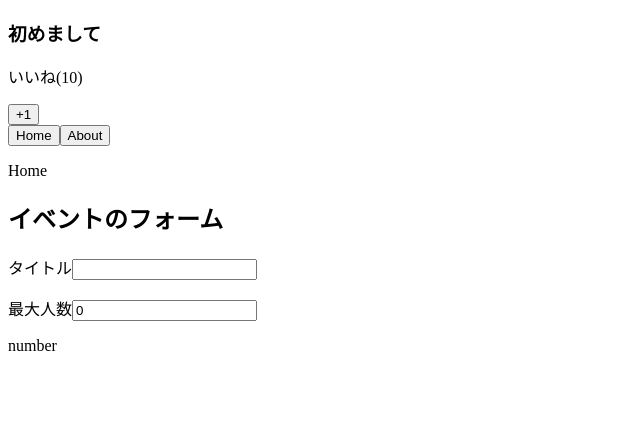
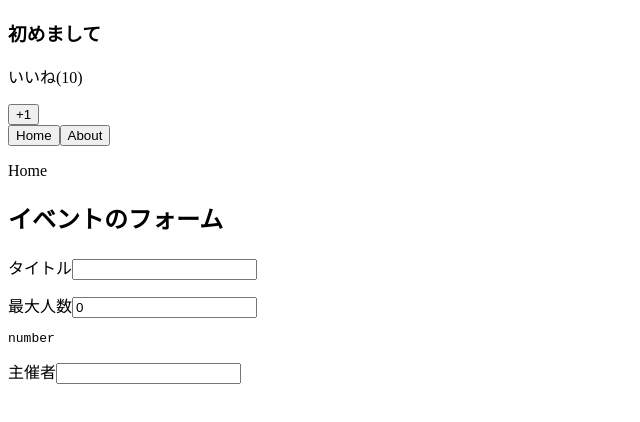
Before and after one commit to atsuya-koshida/vue-practice, a Vue app in the folder vue-cli/: page / in a window 1280 px wide. Shown: the top 422 px of the page, without its empty margins (0-640 px from the left). Built offline with nearby package versions, Linux system fonts and the light colour scheme.

Commit message:
v-model.trim

```diff
--- a/vue-cli/src/App.vue
+++ b/vue-cli/src/App.vue
@@ -13,11 +13,15 @@
       <h2>イベントのフォーム</h2>
       <label for="title">タイトル</label>
       <input id="title" type="text" v-model.lazy="eventData.title">
-      <p>{{ eventData.title }}</p>
+      <pre>{{ eventData.title }}</pre>
 
       <label for="maxNumber">最大人数</label>
       <input id="maxNumber" type="number" v-model.number="eventData.maxNumber">
-      <p>{{ typeof eventData.maxNumber }}</p>
+      <pre>{{ typeof eventData.maxNumber }}</pre>
+
+      <label for="host">主催者</label>
+      <input id="host" type="text" v-model.trim="eventData.host">
+      <pre>{{ eventData.host }}</pre>
     </div>
   </div>
 </template>
@@ -34,7 +38,8 @@ export default {
       currentComponent: 'Home',
       eventData: {
         title: "",
-        maxNumber: 0
+        maxNumber: 0,
+        host: ""
       }
     }
   },
```
